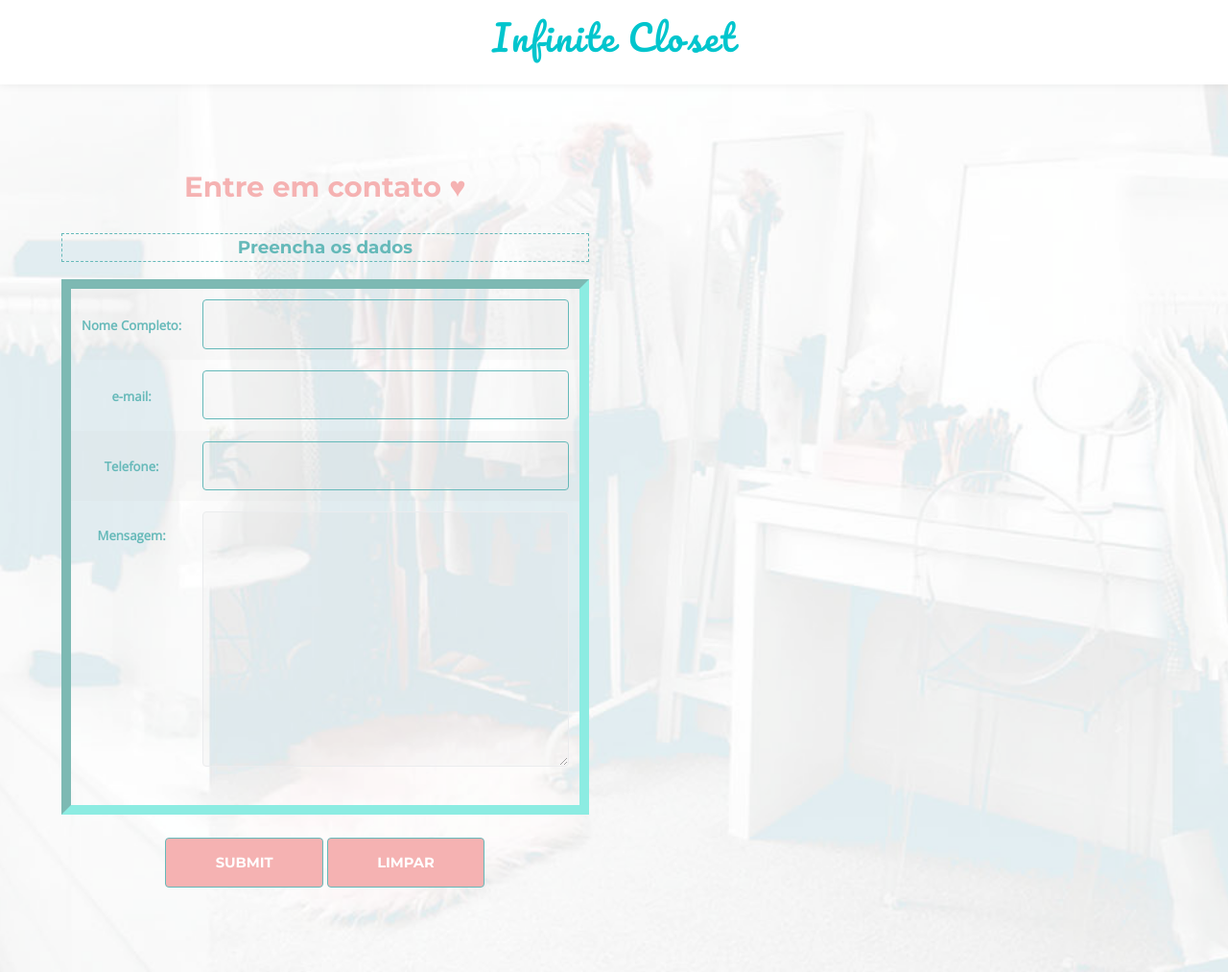
After one commit to quelb/Sistema, a PHP site: page /contato.php in a window 1280 px wide. The commit adds this page. Shown: the whole page at 96% size. Run offline with PHP 8.4, Linux system fonts and the light colour scheme.

Commit message:
página de contato

```diff
--- a/sitephp/cadastro.php
+++ b/sitephp/cadastro.php
@@ -212,7 +212,7 @@
   </fieldset>
   <br />
   <input type="submit">
-  <input  value="Limpar">
+  <input type="reset" value="Limpar">
   </form>
 
   </div>
--- /dev/null
+++ b/sitephp/contato.php
@@ -0,0 +1,78 @@
+<!DOCTYPE html>
+  <html>
+    <head>
+      <title>Suporte</title>
+      <meta charset="utf-8" />
+      <meta name="viewport" content="width=device-width, initial-scale=1" />
+      <link rel="stylesheet" href="assets/css/main.css" />
+    </head>
+      <body class="subpage">
+         <header id="header">
+            <a href="index.php" class="logo">Infinite Closet</a>
+
+      </header>
+      <div id="cadastro">
+      <section id="three" class="wrapper">
+        <div class="inner flex flex-3">
+   <form action="test.php" method="post">
+    <h1>Entre em contato ♥ </h1>
+
+  <!-- DADOS PESSOAIS-->
+
+
+  <h3>Preencha os dados</h3>
+  <fieldset>
+
+   <table cellspacing="10">
+    <tr>
+     <td>
+      <label for="nome">Nome Completo: </label>
+     </td>
+     <td align="left">
+      <input type="text" name="nome">
+     </td>
+
+    <tr>
+      <td>
+        <label for="email">e-mail:</label>
+      </td>
+           <td align="left">
+      <input type="text" name="email">
+     </td>
+     </tr>
+     <tr>
+     <td>
+        <label for="telefone">Telefone:</label>
+      </td>
+           <td align="left">
+      <input type="text" name="telefone" >
+     </td>
+
+
+    </tr>
+    <tr>
+     <td>
+
+        <label for="mensagem">Mensagem:</label>
+           <td align="left">
+           <textarea name="mensagem" rows="10" cols="40" maxlength="500">
+      </textarea>
+     </td>
+
+      </tr>
+
+   </table>
+  </fieldset>
+
+  <br />
+  <input type="submit">
+  <input type="reset" value="Limpar">
+  </form>
+
+  </div>
+  </section>
+
+  </div>
+
+ </body>
+</html>
```
